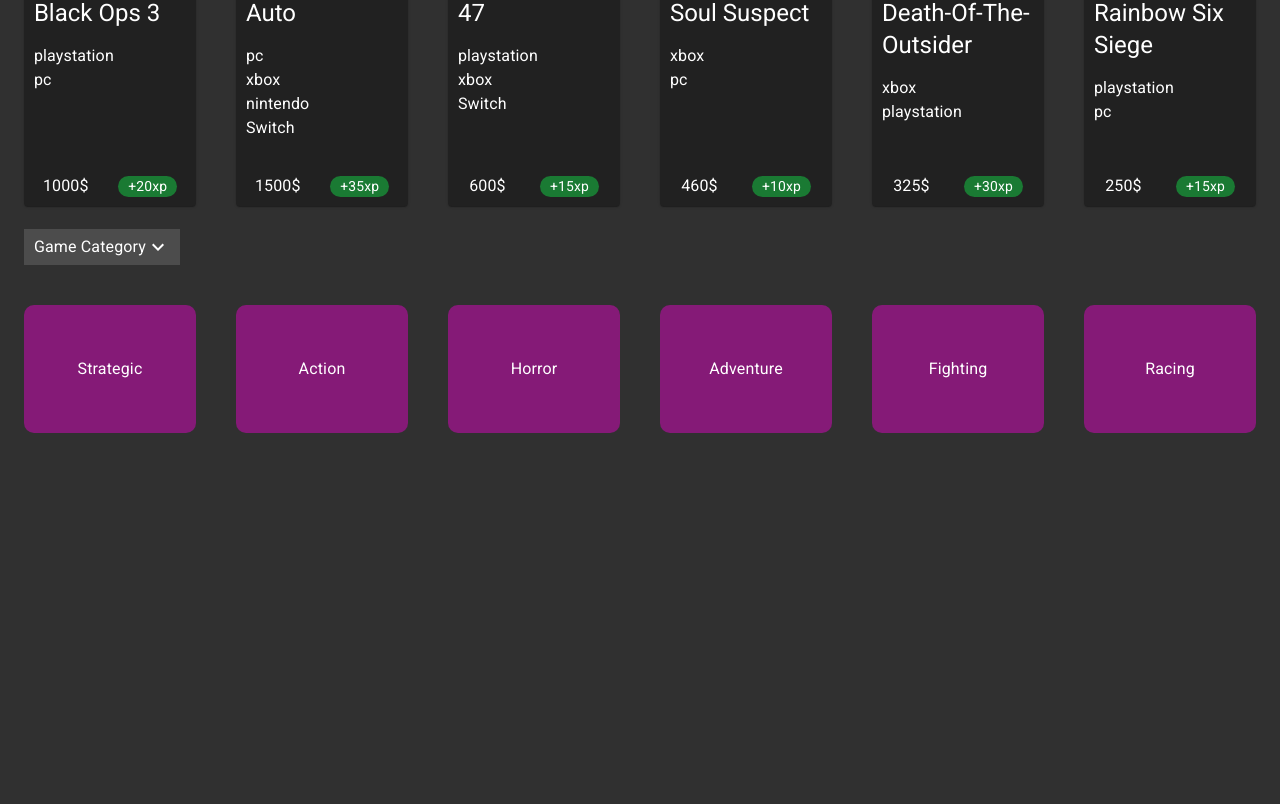
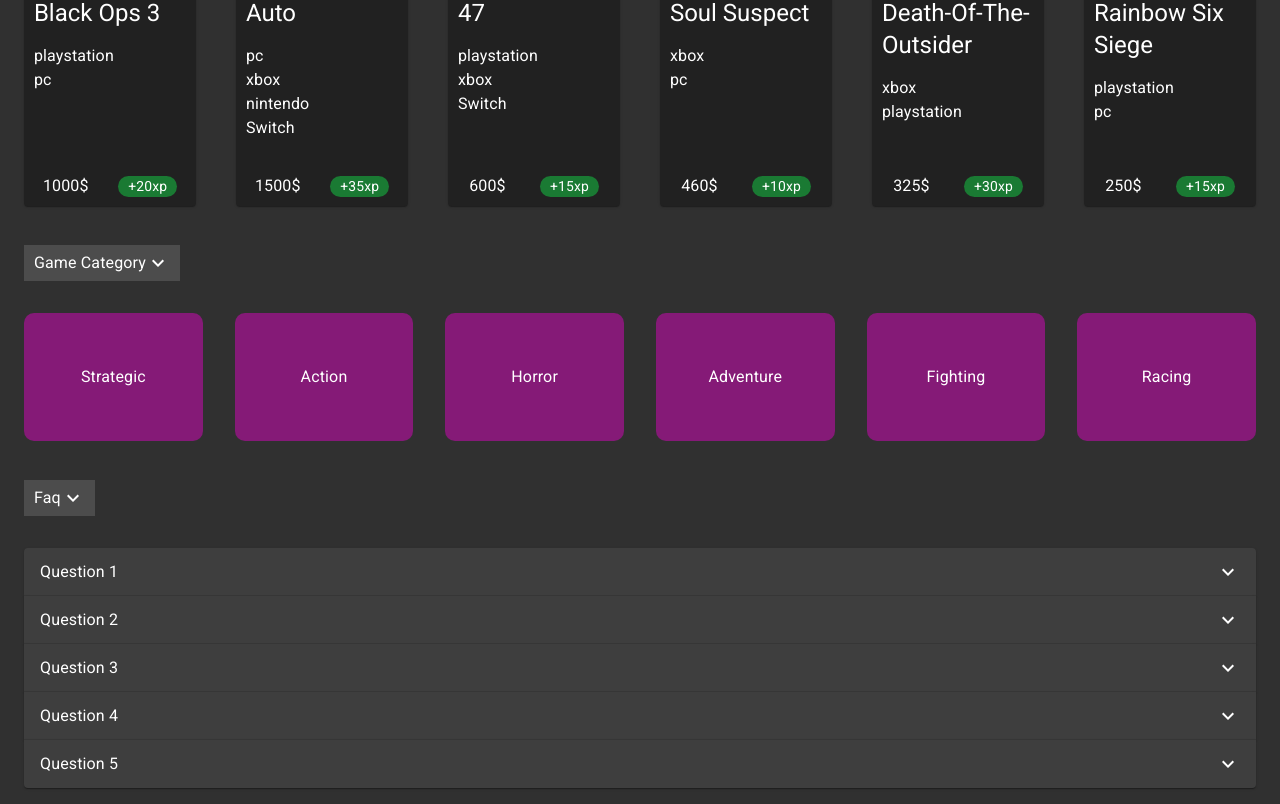
Before and after one commit to ehsanMahmoodi/gamming-shop, a React (Create React App) app: page / in a window 1280 px wide. Shown: the part 1250-2054 px from the top of the page. Before the commit the page ends 1683 px from the top, so only its background shows below. Built offline with nearby package versions, Linux system fonts and the light colour scheme.

Commit message:
create faq section

```diff
--- /dev/null
+++ b/src/components/Faq/Faq.jsx
@@ -0,0 +1,112 @@
+import Accordion from "@mui/material/Accordion";
+import AccordionSummary from "@mui/material/AccordionSummary";
+import AccordionDetails from "@mui/material/AccordionDetails";
+import Typography from "@mui/material/Typography";
+import ExpandMoreIcon from "@mui/icons-material/ExpandMore";
+import { Box } from "@mui/material";
+import { useStyle } from "./Faq.style";
+import { useState } from "react";
+const Faq = () => {
+  // get css style
+  const classes = useStyle();
+  // handel to close Accordion
+  const [expanded, setExpanded] = useState(false);
+  const handleChange = (panel) => (event, isExpanded) => {
+    setExpanded(isExpanded ? panel : false);
+  };
+  return (
+    <Box className={classes.faqWrraper}>
+      <Accordion
+        expanded={expanded === "panel1"}
+        onChange={handleChange("panel1")}
+      >
+        <AccordionSummary
+          expandIcon={<ExpandMoreIcon />}
+          aria-controls="panel1a-content"
+          id="panel1a-header"
+        >
+          <Typography>Question 1</Typography>
+        </AccordionSummary>
+        <AccordionDetails>
+          <Typography>
+            Lorem ipsum dolor sit amet, consectetur adipiscing elit. Suspendisse
+            malesuada lacus ex, sit amet blandit leo lobortis eget.
+          </Typography>
+        </AccordionDetails>
+      </Accordion>
+      <Accordion
+        expanded={expanded === "panel2"}
+        onChange={handleChange("panel2")}
+      >
+        <AccordionSummary
+          expandIcon={<ExpandMoreIcon />}
+          aria-controls="panel2a-content"
+          id="panel2a-header"
+        >
+          <Typography>Question 2</Typography>
+        </AccordionSummary>
+        <AccordionDetails>
+          <Typography>
+            Lorem ipsum dolor sit amet, consectetur adipiscing elit. Suspendisse
+            malesuada lacus ex, sit amet blandit leo lobortis eget.
+          </Typography>
+        </AccordionDetails>
+      </Accordion>
+      <Accordion
+        expanded={expanded === "panel3"}
+        onChange={handleChange("panel3")}
+      >
+        <AccordionSummary
+          expandIcon={<ExpandMoreIcon />}
+          aria-controls="panel3a-content"
+          id="panel3a-header"
+        >
+          <Typography>Question 3</Typography>
+        </AccordionSummary>
+        <AccordionDetails>
+          <Typography>
+            Lorem ipsum dolor sit amet, consectetur adipiscing elit. Suspendisse
+            malesuada lacus ex, sit amet blandit leo lobortis eget.
+          </Typography>
+        </AccordionDetails>
+      </Accordion>
+      <Accordion
+        expanded={expanded === "panel4"}
+        onChange={handleChange("panel4")}
+      >
+        <AccordionSummary
+          expandIcon={<ExpandMoreIcon />}
+          aria-controls="panel4a-content"
+          id="panel4a-header"
+        >
+          <Typography>Question 4</Typography>
+        </AccordionSummary>
+        <AccordionDetails>
+          <Typography>
+            Lorem ipsum dolor sit amet, consectetur adipiscing elit. Suspendisse
+            malesuada lacus ex, sit amet blandit leo lobortis eget.
+          </Typography>
+        </AccordionDetails>
+      </Accordion>
+      <Accordion
+        expanded={expanded === "panel5"}
+        onChange={handleChange("panel5")}
+      >
+        <AccordionSummary
+          expandIcon={<ExpandMoreIcon />}
+          aria-controls="panel5a-content"
+          id="panel5a-header"
+        >
+          <Typography>Question 5</Typography>
+        </AccordionSummary>
+        <AccordionDetails>
+          <Typography>
+            Lorem ipsum dolor sit amet, consectetur adipiscing elit. Suspendisse
+            malesuada lacus ex, sit amet blandit leo lobortis eget.
+          </Typography>
+        </AccordionDetails>
+      </Accordion>
+    </Box>
+  );
+};
+export default Faq;
--- /dev/null
+++ b/src/components/Faq/Faq.style.js
@@ -0,0 +1,9 @@
+import { makeStyles } from "@mui/styles";
+
+export const useStyle = makeStyles({
+  faqWrraper: {
+    "& > div": {
+      backgroundColor: "#3e3e3e",
+    },
+  },
+});
--- a/src/pages/Home/Home.jsx
+++ b/src/pages/Home/Home.jsx
@@ -15,6 +15,7 @@
 import { top_selling_games } from "../../data/top_selling_games";
 import { game_category_items } from "../../data/game_category_items";
 import CategoryCard from "../../components/CategoryCard/CategoryCard";
+import Faq from "../../components/Faq/Faq";
 const Home = () => {
   // get css style
   const classes = useStyle();
@@ -31,7 +32,12 @@
           </Grid>
         </Grid>
         {/*Top Selling Games*/}
-        <Grid container spacing={5} className={classes.topSellingGameSection}>
+        <Grid
+          container
+          mb={2}
+          spacing={5}
+          className={classes.topSellingGameSection}
+        >
           <Grid item xs={12}>
             <SectionTitle
               title={"top selling games"}
@@ -54,7 +60,12 @@
           })}
         </Grid>
         {/*Game Category*/}
-        <Grid container spacing={5} className={classes.gameCategorySection}>
+        <Grid
+          container
+          mb={2}
+          spacing={4}
+          className={classes.gameCategorySection}
+        >
           <Grid item xs={12}>
             <SectionTitle title={"game category"} />
           </Grid>
@@ -66,6 +77,15 @@
             );
           })}
         </Grid>
+        {/*Faq*/}
+        <Grid container mb={2} spacing={4} className={classes.faqSection}>
+          <Grid item xs={12}>
+            <SectionTitle title={"faq"} />
+          </Grid>
+          <Grid item xs={12}>
+            <Faq />
+          </Grid>
+        </Grid>
       </Container>
     </Layout>
   );
```
